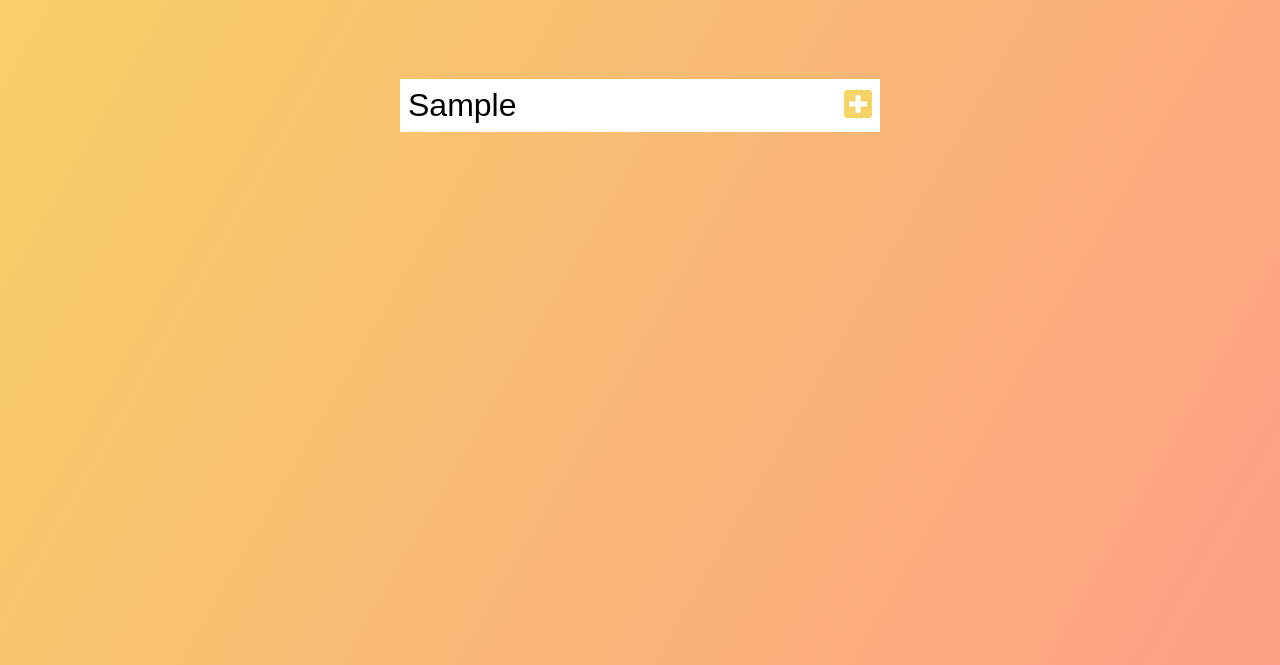
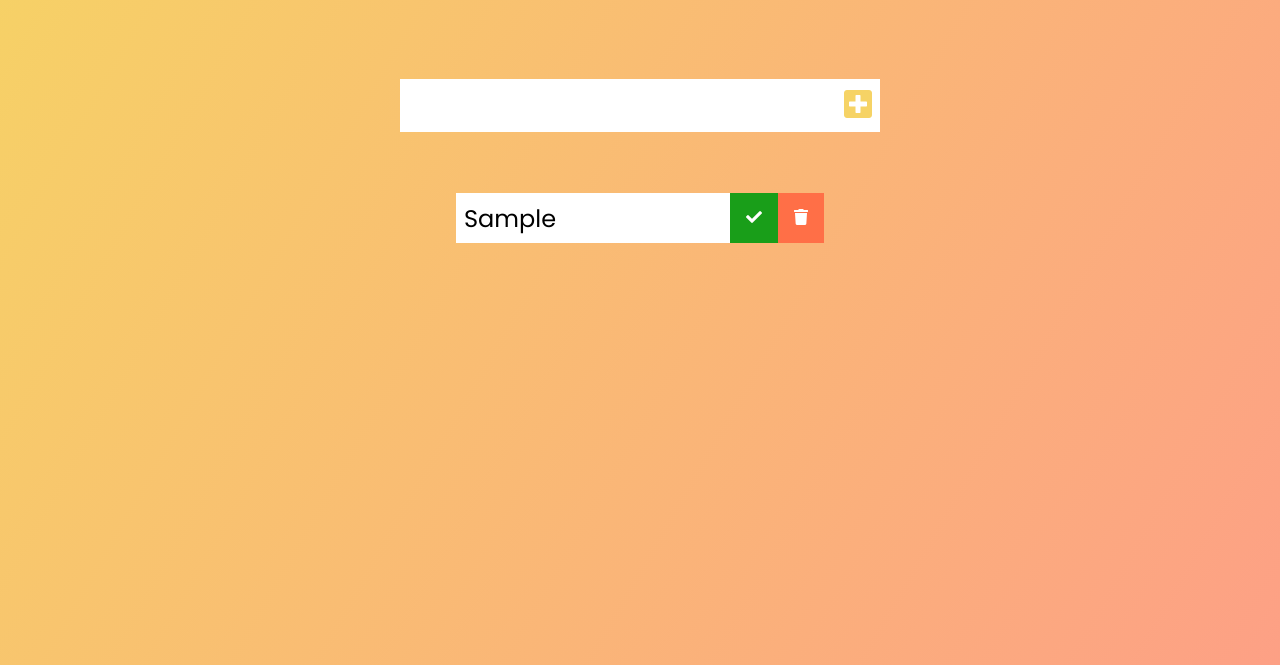
Before and after one commit to osidekyle/better_todolist, a plain HTML site: page index.html in a window 1280 px wide. Both pictures are taken after typing "Sample" into the empty fields and a click on the button 858 px from the left and 240 px from the top of the page. Shown: the part 135-800 px from the top of the page. Drawn offline with Linux system fonts and the light colour scheme.

Commit message:
adding items to screen, styling items

```diff
--- a/app.js
+++ b/app.js
@@ -21,7 +21,7 @@ function addTodo(event){
 
     //Create LI
     const newTodo = document.createElement('li');
-    newTodo.innertext='hey'
+    newTodo.innerText=todoInput.value;
     newTodo.classList.add('todo-item');
     todoDiv.appendChild(newTodo);
 
@@ -29,13 +29,19 @@ function addTodo(event){
     const completedButton = document.createElement('button');
     completedButton.innerHTML='<i class="fas fa-check"></i>';
     completedButton.classList.add('complete-btn');
-    tododiv.appendChild(completedButton);
+    todoDiv.appendChild(completedButton);
 
 
     //Trash Button
     const trashButton = document.createElement('button');
-    trashButton.innerHTML='<i class="fas fa-check"></i>';
+    trashButton.innerHTML='<i class="fas fa-trash"></i>';
     trashButton.classList.add('trash-btn');
-    tododiv.appendChild(trashButton);
+    todoDiv.appendChild(trashButton);
+
+    //Append to list
+    todoList.appendChild(todoDiv);
+
+    //Clear todoInput value
+    todoInput.value="";
 
 }
--- a/style.css
+++ b/style.css
@@ -40,3 +40,46 @@ form button:hover{
     background:#f6d365;
     color: white;
 }
+
+.todo-container{
+    display: flex;
+    justify-content: center;
+    align-items: center;
+
+}
+.todo-list{
+    min-width: 30%;
+    list-style: none;
+}
+
+.todo{
+    margin:0.5rem;
+    background: white;
+    color: black;
+    font-size: 1.5rem;
+    display: flex;
+    justify-content: space-between;
+    align-items:center;
+
+}
+
+.todo li{
+    flex: 1;
+
+}
+.trash-btn,.complete-btn{
+    background:#ff6f47;
+    color: white;
+    border:none;
+    padding:1rem;
+    cursor:pointer;
+    font-size: 1rem;
+}
+
+.complete-btn{
+    background: rgb(25, 158, 25)
+}
+
+.todo-item{
+    padding: 0rem 0.5rem;
+}
```
